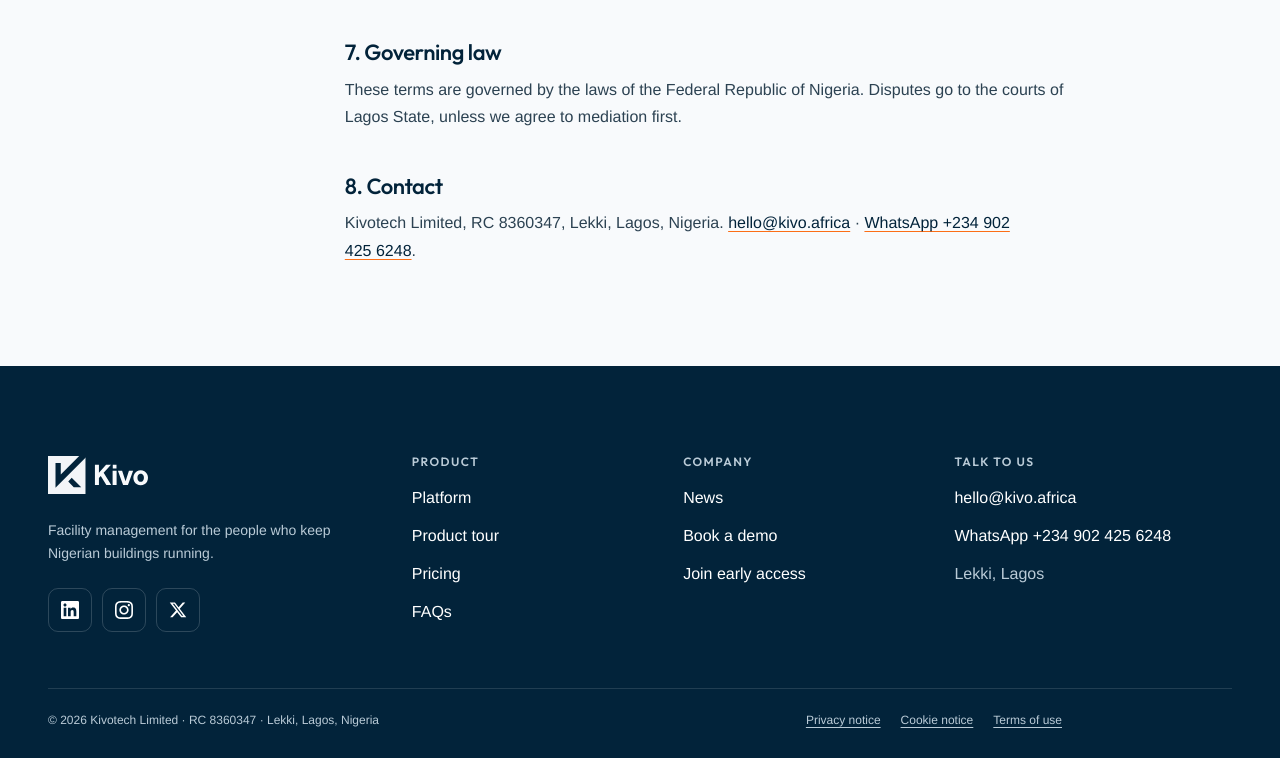
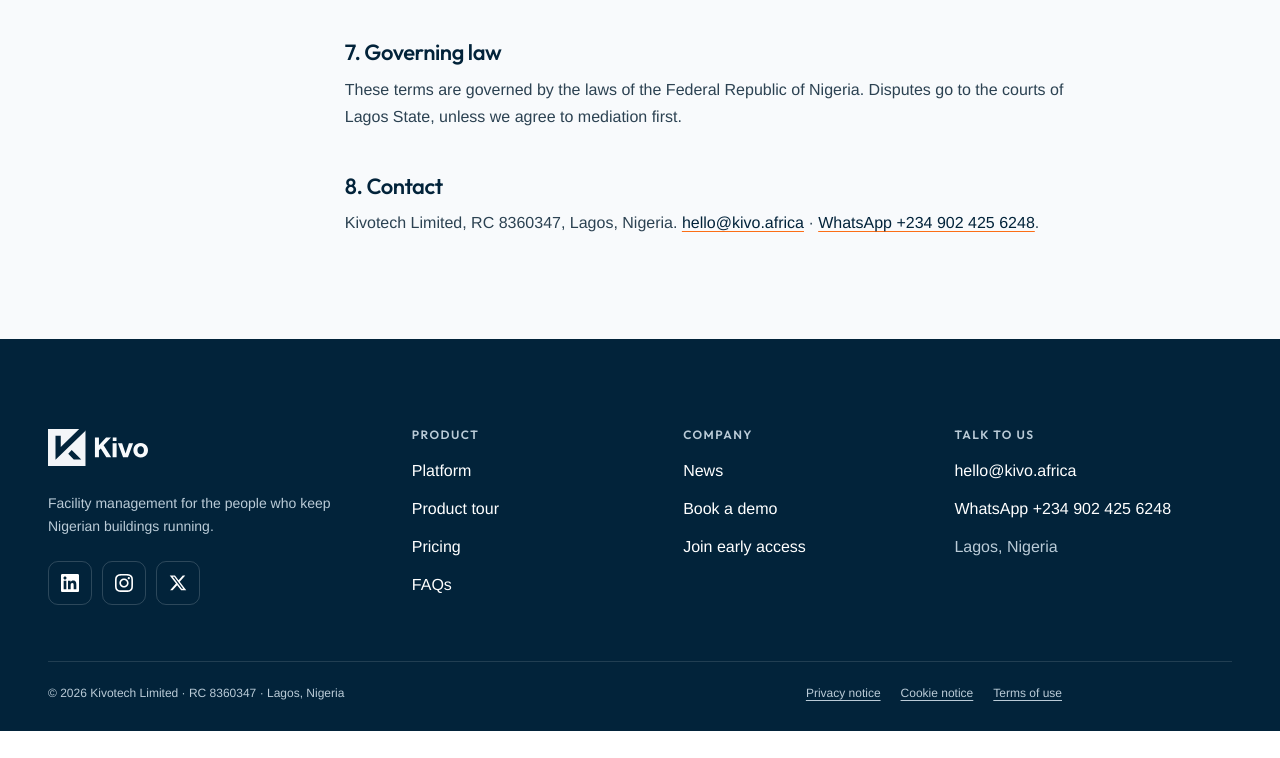
Before and after one commit to YemiOG/landing, a plain HTML site: page public/terms.html in a window 1280 px wide. Shown: the part 1369-2127 px from the top of the page. After the commit the page ends 2100 px from the top, so only its background shows below. Drawn offline with Linux system fonts and the light colour scheme.

Commit message:
Registered office: Lagos, Nigeria
Co-Authored-By: Claude Opus 5.5 <noreply@anthropic.com>
Claude-Session: https://claude.ai/code/session_014SJnpxDwj3sERXq2y2114T

```diff
--- a/public/terms.html
+++ b/public/terms.html
@@ -63,7 +63,7 @@
 <p>These terms are governed by the laws of the Federal Republic of Nigeria. Disputes go to the courts of Lagos State, unless we agree to mediation first.</p>
 
 <h2 id="contact">8. Contact</h2>
-<p>Kivotech Limited, RC 8360347, Lekki, Lagos, Nigeria. <a href="mailto:hello@kivo.africa">hello@kivo.africa</a> · <a href="https://wa.me/2349024256248" target="_blank" rel="noopener noreferrer">WhatsApp +234 902 425 6248</a>.</p>
+<p>Kivotech Limited, RC 8360347, Lagos, Nigeria. <a href="mailto:hello@kivo.africa">hello@kivo.africa</a> · <a href="https://wa.me/2349024256248" target="_blank" rel="noopener noreferrer">WhatsApp +234 902 425 6248</a>.</p>
 </article>
   </div>
 </main>
@@ -81,9 +81,9 @@
       </div>
       <nav class="footer-col" aria-label="Product"><h2>Product</h2><a href="index.html#features">Platform</a><a href="index.html#workspace">Product tour</a><a href="index.html#pricing">Pricing</a><a href="index.html#questions">FAQs</a></nav>
       <nav class="footer-col" aria-label="Company"><h2>Company</h2><a href="news.html">News</a><a href="https://zoho183.zohobookings.eu/273883000000035071" target="_blank" rel="noopener noreferrer">Book a demo</a><button type="button" data-join>Join early access</button></nav>
-      <div class="footer-col"><h2>Talk to us</h2><a href="mailto:hello@kivo.africa">hello@kivo.africa</a><a href="https://wa.me/2349024256248" target="_blank" rel="noopener noreferrer">WhatsApp +234 902 425 6248</a><span>Lekki, Lagos</span></div>
+      <div class="footer-col"><h2>Talk to us</h2><a href="mailto:hello@kivo.africa">hello@kivo.africa</a><a href="https://wa.me/2349024256248" target="_blank" rel="noopener noreferrer">WhatsApp +234 902 425 6248</a><span>Lagos, Nigeria</span></div>
     </div>
-    <div class="footer-legal"><span>© 2026 Kivotech Limited · RC 8360347 · Lekki, Lagos, Nigeria</span><nav aria-label="Legal"><a href="privacy.html">Privacy notice</a><a href="cookies.html">Cookie notice</a><a href="terms.html">Terms of use</a></nav></div>
+    <div class="footer-legal"><span>© 2026 Kivotech Limited · RC 8360347 · Lagos, Nigeria</span><nav aria-label="Legal"><a href="privacy.html">Privacy notice</a><a href="cookies.html">Cookie notice</a><a href="terms.html">Terms of use</a></nav></div>
   </div>
 </footer>
 <a class="wa-float" href="https://wa.me/2349024256248?text=Hi%20Kivo%2C%20I%27d%20like%20to%20know%20more." target="_blank" rel="noopener noreferrer" aria-label="Chat with Kivo on WhatsApp"><img class="wa-icon" src="assets/whatsapp.png" alt="" width="20" height="20"><span>WhatsApp</span></a>
```
Also changed, not shown: public/cookies.html (+2 -2 lines), public/index.html (+2 -2 lines), public/privacy.html (+3 -3 lines).
